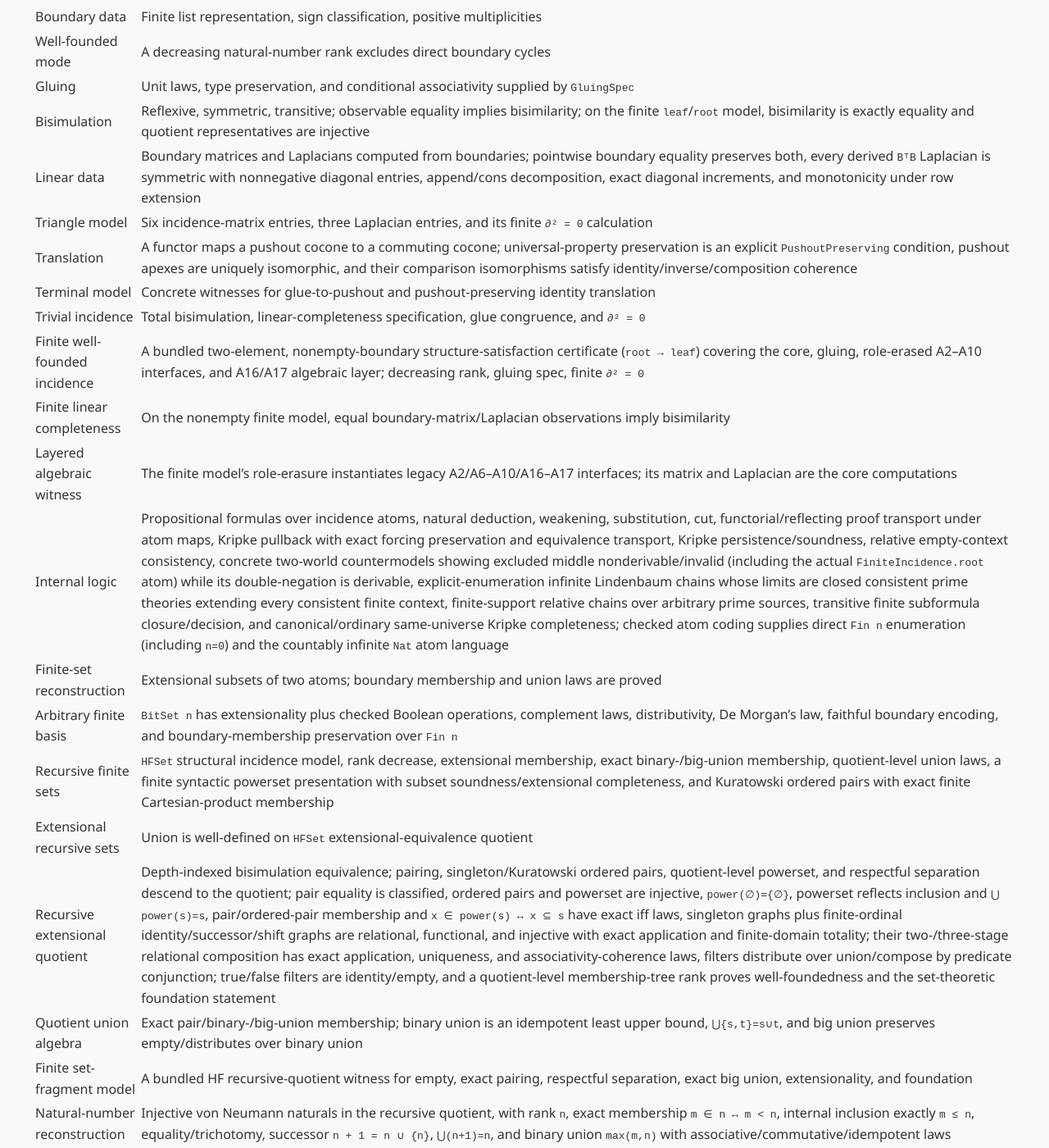
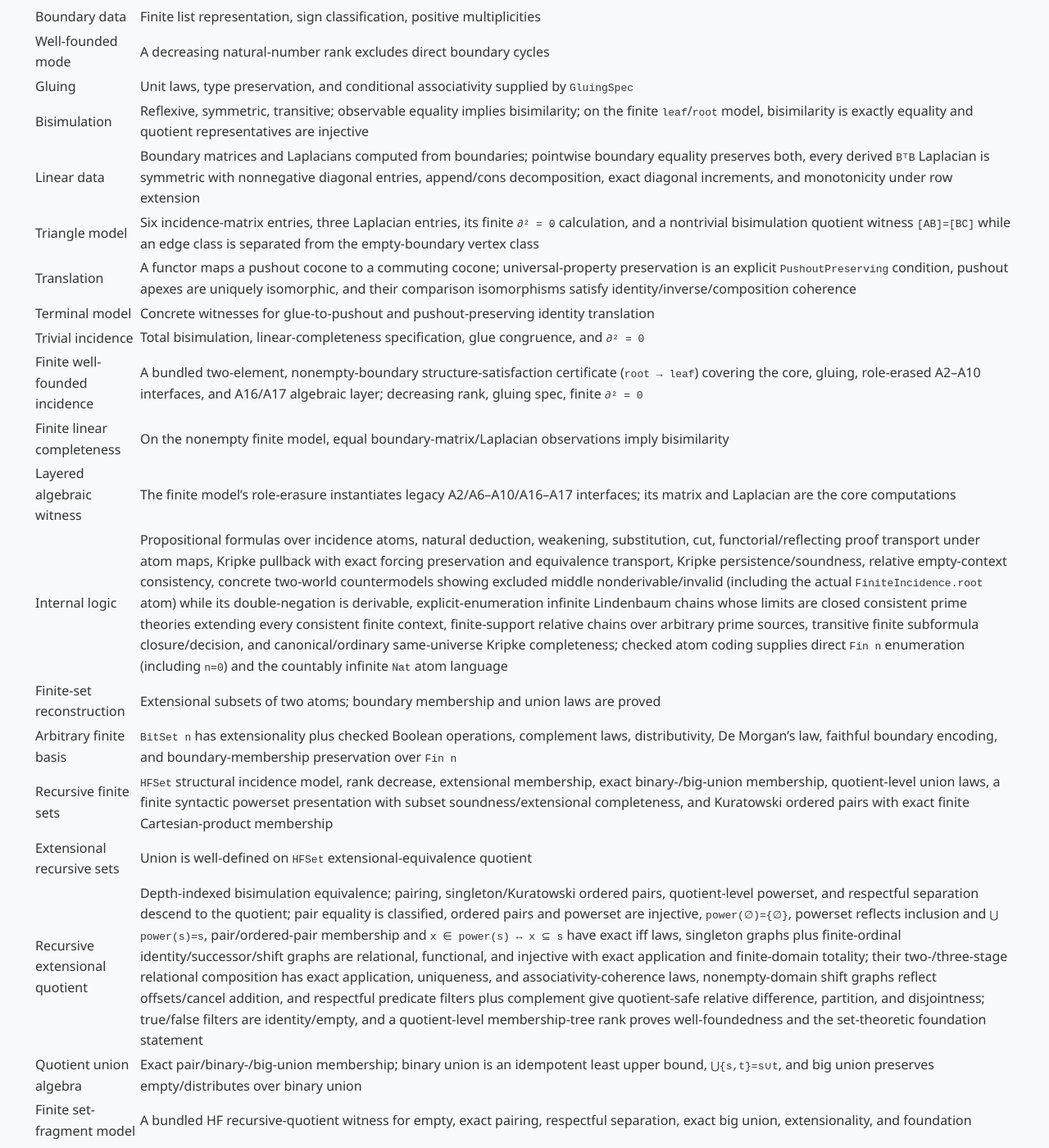
Before and after one commit to com-junkawasaki/inc, a Jekyll site: the page built from docs/verification.md, in a window 1280 px wide and 1400 px high, scrolled down 545 px. Shown: the whole window at 82% size. Built offline with Jekyll 4.4.1, drawn with Linux system fonts in a browser that asks for light colours.

Commit message:
feat(inc): strengthen finite set actions and triangle quotient

```diff
--- a/docs/verification.md
+++ b/docs/verification.md
@@ -19,7 +19,7 @@ the triangle example.
 | Gluing | Unit laws, type preservation, and conditional associativity supplied by `GluingSpec` |
 | Bisimulation | Reflexive, symmetric, transitive; observable equality implies bisimilarity; on the finite `leaf`/`root` model, bisimilarity is exactly equality and quotient representatives are injective |
 | Linear data | Boundary matrices and Laplacians computed from boundaries; pointwise boundary equality preserves both, every derived `BᵀB` Laplacian is symmetric with nonnegative diagonal entries, append/cons decomposition, exact diagonal increments, and monotonicity under row extension |
-| Triangle model | Six incidence-matrix entries, three Laplacian entries, and its finite `∂² = 0` calculation |
+| Triangle model | Six incidence-matrix entries, three Laplacian entries, its finite `∂² = 0` calculation, and a nontrivial bisimulation quotient witness `[AB]=[BC]` while an edge class is separated from the empty-boundary vertex class |
 | Translation | A functor maps a pushout cocone to a commuting cocone; universal-property preservation is an explicit `PushoutPreserving` condition, pushout apexes are uniquely isomorphic, and their comparison isomorphisms satisfy identity/inverse/composition coherence |
 | Terminal model | Concrete witnesses for glue-to-pushout and pushout-preserving identity translation |
 | Trivial incidence | Total bisimulation, linear-completeness specification, glue congruence, and `∂² = 0` |
@@ -31,7 +31,7 @@ the triangle example.
 | Arbitrary finite basis | `BitSet n` has extensionality plus checked Boolean operations, complement laws, distributivity, De Morgan's law, faithful boundary encoding, and boundary-membership preservation over `Fin n` |
 | Recursive finite sets | `HFSet` structural incidence model, rank decrease, extensional membership, exact binary-/big-union membership, quotient-level union laws, a finite syntactic powerset presentation with subset soundness/extensional completeness, and Kuratowski ordered pairs with exact finite Cartesian-product membership |
 | Extensional recursive sets | Union is well-defined on `HFSet` extensional-equivalence quotient |
-| Recursive extensional quotient | Depth-indexed bisimulation equivalence; pairing, singleton/Kuratowski ordered pairs, quotient-level powerset, and respectful separation descend to the quotient; pair equality is classified, ordered pairs and powerset are injective, `power(∅)={∅}`, powerset reflects inclusion and `⋃ power(s)=s`, pair/ordered-pair membership and `x ∈ power(s) ↔ x ⊆ s` have exact iff laws, singleton graphs plus finite-ordinal identity/successor/shift graphs are relational, functional, and injective with exact application and finite-domain totality; their two-/three-stage relational composition has exact application, uniqueness, and associativity-coherence laws, filters distribute over union/compose by predicate conjunction; true/false filters are identity/empty, and a quotient-level membership-tree rank proves well-foundedness and the set-theoretic foundation statement |
+| Recursive extensional quotient | Depth-indexed bisimulation equivalence; pairing, singleton/Kuratowski ordered pairs, quotient-level powerset, and respectful separation descend to the quotient; pair equality is classified, ordered pairs and powerset are injective, `power(∅)={∅}`, powerset reflects inclusion and `⋃ power(s)=s`, pair/ordered-pair membership and `x ∈ power(s) ↔ x ⊆ s` have exact iff laws, singleton graphs plus finite-ordinal identity/successor/shift graphs are relational, functional, and injective with exact application and finite-domain totality; their two-/three-stage relational composition has exact application, uniqueness, and associativity-coherence laws, nonempty-domain shift graphs reflect offsets/cancel addition, and respectful predicate filters plus complement give quotient-safe relative difference, partition, and disjointness; true/false filters are identity/empty, and a quotient-level membership-tree rank proves well-foundedness and the set-theoretic foundation statement |
 | Quotient union algebra | Exact pair/binary-/big-union membership; binary union is an idempotent least upper bound, `⋃{s,t}=s∪t`, and big union preserves empty/distributes over binary union |
 | Finite set-fragment model | A bundled HF recursive-quotient witness for empty, exact pairing, respectful separation, exact big union, extensionality, and foundation |
 | Natural-number reconstruction | Injective von Neumann naturals in the recursive quotient, with rank `n`, exact membership `m ∈ n ↔ m < n`, internal inclusion exactly `m ≤ n`, equality/trichotomy, successor `n + 1 = n ∪ {n}`, `⋃(n+1)=n`, and binary union `max(m,n)` with associative/commutative/idempotent laws |
```
Also changed, not shown: README.md, 2 other files.
